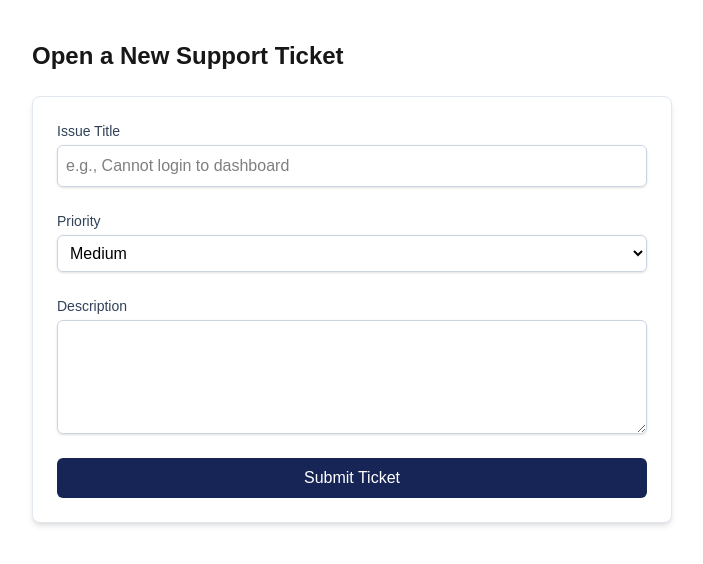
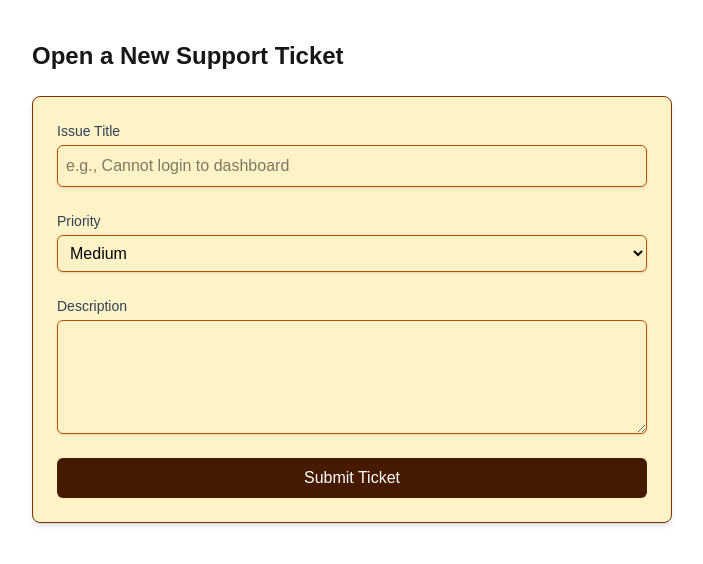
Before and after one commit to mudash-dev/customer-ticket, a Next.js app: page /tickets/new in a window 1280 px wide. Shown: the top 564 px of the page, without its empty margins (288-991 px from the left). Built offline with nearby package versions, Linux system fonts and the light colour scheme.

Commit message:
App UI: Fix general UI for tickets

```diff
--- a/app/tickets/[id]/page.tsx
+++ b/app/tickets/[id]/page.tsx
@@ -20,11 +20,11 @@ export default async function TicketDetailsPage({ params }: { params: Promise<{
    return (
     <main className="max-w-3xl mx-auto p-10">
       {/* Back Button to Dashboard */}
-      <Link href="/tickets" className="text-sm text-slate-500 hover:text-blue-600 flex items-center gap-2 mb-8">
+      <Link href="/tickets" className="text-sm text-shadow-slate-200 hover:text-blue-600 flex items-center gap-2 mb-8">
         ← Back to Dashboard
       </Link>
 
-      <div className="bg-white border border-slate-200 rounded-3xl p-8 shadow-sm">
+      <div className="bg-amber-50 border border-amber-700 rounded-3xl p-8 shadow-sm">
         <header className="flex justify-between items-start mb-6">
           <div>
              <span className="text-[10px] font-mono text-slate-400 uppercase tracking-widest">Ticket ID: {ticket.id}</span>
--- a/app/tickets/page.tsx
+++ b/app/tickets/page.tsx
@@ -12,12 +12,12 @@ export default async function TicketsPage(){
 
     return (
     <div className="max-w-4xl mx-auto p-6 relative min-h-[80vh]">
-      <h1 className="text-3xl font-black text-slate-900 mb-8">Support Tickets</h1>
+      <h1 className="text-3xl font-black text-slate-900 dark:text-slate-200 mb-8">Ticket Backlog</h1>
       <div className="space-y-4">
       {tickets.map((ticket) => (
 
         <Link key={ticket.id} href={`/tickets/${ticket.id}`} className="group block">
-          <div className="flex items-center justify-between p-5 bg-white border border-slate-200 rounded-2xl group-hover:border-blue-500 transition-all shadow-sm">
+          <div className="flex items-center justify-between p-5 bg-amber-50 border border-slate-950 dark:border-slate-100 rounded-2xl group-hover:border-blue-500 transition-all shadow-sm">
             <div>
               <h3 className="text-lg font-bold text-slate-800">{ticket.title}</h3>
               <p className="text-sm text-slate-500">Created {new Date(ticket.createdAt).toLocaleDateString()}</p>
@@ -35,7 +35,7 @@ export default async function TicketsPage(){
       {/*New ticket FAB*/}
       <Link
         href={"/tickets/new"}
-        className="fixed bottom-10 right-10 w-16 h-16 bg-blue-600 text-white rounded-full flex items-center justify-center shadow-2xl hover:bg-blue-700 hover:scale-110 transition-all active:scale-95 z-50 group"
+        className="fixed bottom-10 right-10 w-16 h-16 bg-orange-400 text-white rounded-full flex items-center justify-center shadow-2xl hover:bg-blue-700 hover:scale-110 transition-all active:scale-95 z-50 group"
         title="Create New Ticket"
       >
         <span className="text-3xl font-light group-hover:rotate-90 transition-transform duration-300">
--- a/components/tickets/TicketForm.tsx
+++ b/components/tickets/TicketForm.tsx
@@ -32,12 +32,12 @@ export default function TicketForm(){
     };
 
     return(
-        <form onSubmit={handleSubmit(onSubmit)} className="space-y-6 bg-white p-6 rounded-lg shadow-md border border-slate-200">
+        <form onSubmit={handleSubmit(onSubmit)} className="space-y-6 bg-amber-100 p-6 rounded-lg shadow-md border border-amber-900">
             <div>
                 <label className="block text-sm font-medium text-slate-700">Issue Title</label>
                 <input
                     {...register("title")}
-                    className="mt-1 block w-full rounded-md border border-slate-300 p-2 shadow-sm focus:border-blue-500 focus:ring-blue-500 text-black"
+                    className="mt-1 block w-full rounded-md border border-amber-700 p-2 shadow-sm focus:border-blue-500 focus:ring-blue-500 text-black"
                     placeholder="e.g., Cannot login to dashboard"
                 />
                 {errors.title && <p className="text-red-500 txt-xs mt-1">{errors.title.message}</p>}
@@ -46,7 +46,7 @@ export default function TicketForm(){
                 <label className="block text-sm font-medium text-slate-700">Priority</label>
                 <select
                 {...register("priority")}
-                className="mt-1 block w-full rounded-md border border-slate-300 p-2 shadow-sm focus:border-blue-500 focus:ring-blue-500 text-black"
+                className="mt-1 block w-full rounded-md border border-amber-700 p-2 shadow-sm focus:border-blue-500 focus:ring-blue-500 text-black"
                 >
                     <option value="LOW">Low</option>
                     <option value="MEDIUM">Medium</option>
@@ -59,14 +59,14 @@ export default function TicketForm(){
                 <textarea
                     {...register("description")}
                     rows={4}
-                    className="mt-1 block w-full rounded-md border border-slate-300 p-2 shadow-sm focus:border-blue-500 focus:ring-blue-500 text-black"
+                    className="mt-1 block w-full rounded-md border border-amber-700 p-2 shadow-sm focus:border-blue-500 focus:ring-blue-500 text-black"
                 />
                 {errors.description && <p className="text-red-500 text-xs mt-1">{errors.description.message}</p>}
             </div>
             <button
                 type="submit"
                 disabled={isSubmitting}
-                className="w-full bg-blue-950 text-white py-2 px-4 rounded-md hover:bg-blue-700 disabled:bg-blue-300 transition-colors"
+                className="w-full bg-amber-950 text-white py-2 px-4 rounded-md hover:bg-blue-700 disabled:bg-amber-600 transition-colors"
             >
                 {isSubmitting ? "Creating..." : "Submit Ticket"}
             </button>
```
Also changed, not shown: 1 other file (tests, documents, lock files or other folders).
